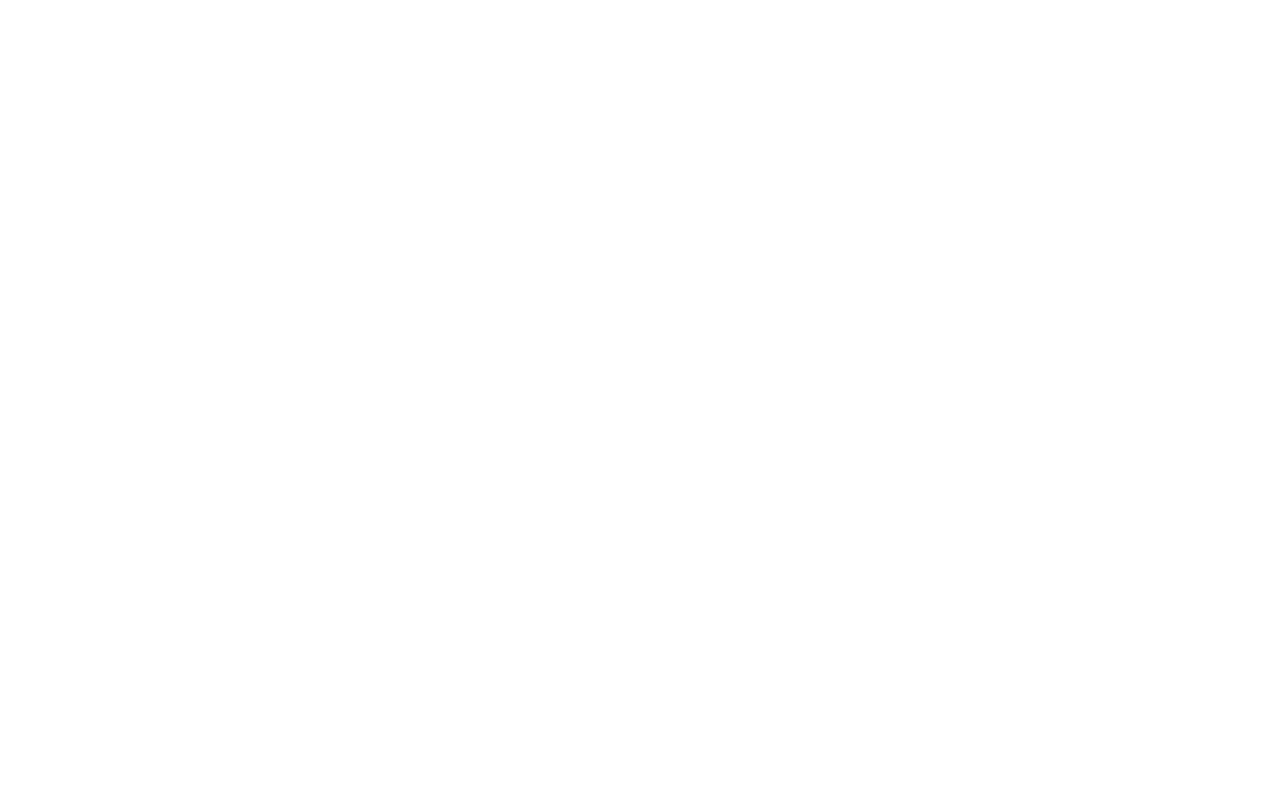
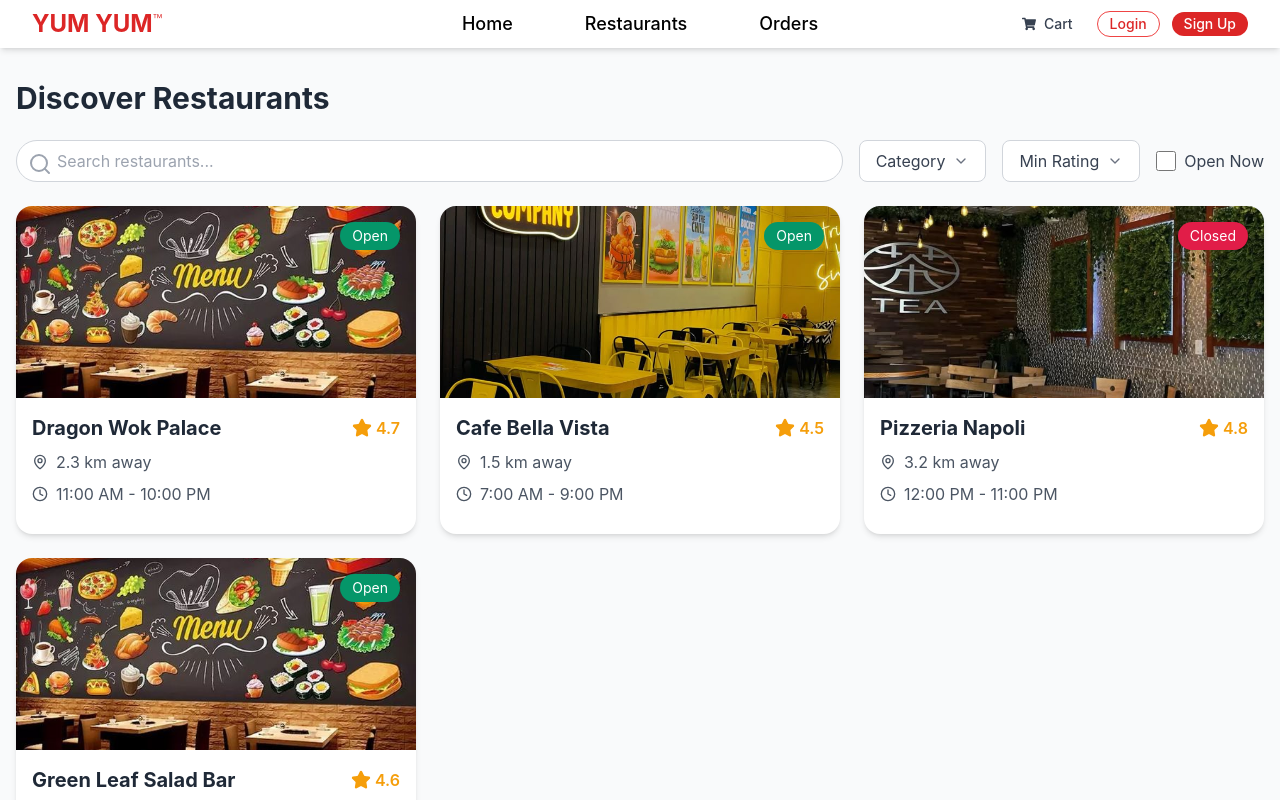
Before and after one commit to Susadi11/Distributed-Systems-Microservices-Assignment, a React (Create React App) app in the folder frontend-user/: page /restaurants in a window 1280 px wide. Before the commit this address had no page. Shown: the top 800 px of the page. Built offline with nearby package versions, Linux system fonts and the light colour scheme.

Commit message:
implement restaurant page

```diff
--- a/frontend-user/src/App.js
+++ b/frontend-user/src/App.js
@@ -4,6 +4,7 @@ import LandingPage from "./pages/LandingPage";
 import {LoginPage} from "./pages/LoginPage";
 import {SignupPage} from "./pages/SignupPage";
 import RestaurantMenu from "./pages/RestaurantMenu";
+import RestaurantsList from "./pages/RestaurantsList";
 
 export default function App() {
     return (
@@ -12,6 +13,7 @@ export default function App() {
             <Route path="/login" element={<LoginPage />} />
             <Route path="/signup" element={<SignupPage />} />
             <Route path="/menu" element={<RestaurantMenu />} />
+            <Route path="/restaurants" element={<RestaurantsList />} />
         </Routes>
     );
 }
--- /dev/null
+++ b/frontend-user/src/components/Restaurant/Restaurants.js
@@ -0,0 +1,213 @@
+import React, { useState } from 'react';
+import {
+    MapPin,
+    Star,
+    Clock,
+    Filter,
+    Search,
+    ChevronDown
+} from 'lucide-react';
+import res1 from '../../images/res1.jpeg';
+import res2 from '../../images/res2.jpeg';
+import res3 from '../../images/res3.jpeg';
+
+const Restaurants = () => {
+    const [filters, setFilters] = useState({
+        category: null,
+        minRating: null,
+        openNow: false
+    });
+    const [searchTerm, setSearchTerm] = useState('');
+
+    const restaurantCategories = [
+        'Chinese', 'Italian', 'Cafe', 'Fast Food', 'Bakery'
+    ];
+
+    const restaurants = [
+        {
+            id: 1,
+            name: 'Dragon Wok Palace',
+            category: 'Chinese',
+            rating: 4.7,
+            distance: '2.3 km',
+            openTime: '11:00 AM - 10:00 PM',
+            image: res1,
+            specialties: ['Dim Sum', 'Fried Rice', 'Noodles'],
+            isOpen: true,
+            tags: ['Dine-in', 'Takeaway', 'Delivery']
+        },
+        {
+            id: 2,
+            name: 'Cafe Bella Vista',
+            category: 'Cafe',
+            rating: 4.5,
+            distance: '1.5 km',
+            openTime: '7:00 AM - 9:00 PM',
+            image: res2,
+            specialties: ['Espresso', 'Pastries', 'Sandwiches'],
+            isOpen: true,
+            tags: ['Coffee', 'Breakfast', 'Brunch']
+        },
+        {
+            id: 3,
+            name: 'Pizzeria Napoli',
+            category: 'Italian',
+            rating: 4.8,
+            distance: '3.2 km',
+            openTime: '12:00 PM - 11:00 PM',
+            image: res3,
+            specialties: ['Wood Fired Pizza', 'Pasta', 'Risotto'],
+            isOpen: false,
+            tags: ['Dine-in', 'Takeaway']
+        },
+        {
+            id: 4,
+            name: 'Green Leaf Salad Bar',
+            category: 'Fast Food',
+            rating: 4.6,
+            distance: '1.8 km',
+            openTime: '10:00 AM - 9:00 PM',
+            image: res1,
+            specialties: ['Healthy Bowls', 'Smoothies', 'Wraps'],
+            isOpen: true,
+            tags: ['Healthy', 'Vegan Options']
+        }
+    ];
+
+    const filteredRestaurants = restaurants.filter(restaurant => {
+        const matchesSearch = restaurant.name.toLowerCase().includes(searchTerm.toLowerCase());
+        const matchesCategory = !filters.category || restaurant.category === filters.category;
+        const matchesRating = !filters.minRating || restaurant.rating >= filters.minRating;
+        const matchesOpenStatus = !filters.openNow || restaurant.isOpen;
+
+        return matchesSearch && matchesCategory && matchesRating && matchesOpenStatus;
+    });
+
+    const renderFilterDropdown = (label, options, currentValue, onSelect) => (
+        <div className="relative group">
+            <button className="flex items-center bg-white border border-gray-300 rounded-lg px-4 py-2 text-gray-700 hover:bg-gray-50 transition">
+                {currentValue || label}
+                <ChevronDown className="ml-2 w-4 h-4 text-gray-500" />
+            </button>
+            <div className="absolute z-10 hidden group-hover:block bg-white shadow-lg rounded-lg mt-2 w-48 border">
+                {options.map((option) => (
+                    <button
+                        key={option}
+                        className="w-full text-left px-4 py-2 hover:bg-gray-100"
+                        onClick={() => onSelect(option)}
+                    >
+                        {option}
+                    </button>
+                ))}
+                {currentValue && (
+                    <button
+                        className="w-full text-left px-4 py-2 text-red-600 hover:bg-gray-100"
+                        onClick={() => onSelect(null)}
+                    >
+                        Clear
+                    </button>
+                )}
+            </div>
+        </div>
+    );
+
+    const renderRestaurantCard = (restaurant) => (
+        <div
+            key={restaurant.id}
+            className="bg-white rounded-2xl shadow-md overflow-hidden transform transition-all hover:scale-105 hover:shadow-xl"
+        >
+            <div className="relative">
+                <img
+                    src={restaurant.image}
+                    alt={restaurant.name}
+                    className="w-full h-48 object-cover"
+                />
+                <div className={`absolute top-4 right-4 px-3 py-1 rounded-full text-white text-sm ${
+                    restaurant.isOpen ? 'bg-emerald-600' : 'bg-rose-600'
+                }`}>
+                    {restaurant.isOpen ? 'Open' : 'Closed'}
+                </div>
+            </div>
+            <div className="p-4">
+                <div className="flex justify-between items-center mb-2">
+                    <h3 className="text-xl font-bold text-gray-800">{restaurant.name}</h3>
+                    <div className="flex items-center text-amber-500">
+                        <Star className="w-5 h-5 mr-1" fill="currentColor" />
+                        <span className="font-semibold">{restaurant.rating}</span>
+                    </div>
+                </div>
+                <div className="flex items-center text-gray-600 mb-2">
+                    <MapPin className="w-4 h-4 mr-2" />
+                    <span>{restaurant.distance} away</span>
+                </div>
+                <div className="flex items-center text-gray-600 mb-3">
+                    <Clock className="w-4 h-4 mr-2" />
+                    <span>{restaurant.openTime}</span>
+                </div>
+            </div>
+        </div>
+    );
+
+    return (
+        <div className="bg-gray-50 min-h-screen">
+            <div className="container mx-auto px-4 py-8">
+                <h1 className="text-3xl font-bold text-gray-800 mb-6">Discover Restaurants</h1>
+
+                {/* Advanced Filtering Section */}
+                <div className="mb-6 flex flex-wrap gap-4 items-center">
+                    {/* Search Input */}
+                    <div className="relative flex-grow">
+                        <input
+                            type="text"
+                            placeholder="Search restaurants..."
+                            className="w-full px-4 py-2 pl-10 border border-gray-300 rounded-3xl focus:outline-none focus:ring-2 focus:ring-red-200"
+                            value={searchTerm}
+                            onChange={(e) => setSearchTerm(e.target.value)}
+                        />
+                        <Search className="absolute left-3 top-3 text-gray-400" />
+                    </div>
+
+                    {/* Category Filter */}
+                    {renderFilterDropdown(
+                        'Category',
+                        restaurantCategories,
+                        filters.category,
+                        (category) => setFilters(prev => ({ ...prev, category }))
+                    )}
+
+                    {/* Rating Filter */}
+                    {renderFilterDropdown(
+                        'Min Rating',
+                        [4.0, 4.5, 4.7],
+                        filters.minRating ? `${filters.minRating}+` : null,
+                        (rating) => setFilters(prev => ({ ...prev, minRating: rating }))
+                    )}
+
+                    {/* Open Now Toggle */}
+                    <label className="flex items-center space-x-2 cursor-pointer">
+                        <input
+                            type="checkbox"
+                            checked={filters.openNow}
+                            onChange={() => setFilters(prev => ({ ...prev, openNow: !prev.openNow }))}
+                            className="form-checkbox h-5 w-5 text-emerald-600 rounded focus:ring-emerald-500"
+                        />
+                        <span className="text-gray-700">Open Now</span>
+                    </label>
+                </div>
+
+                {/* Restaurants Grid */}
+                <div className="grid md:grid-cols-2 lg:grid-cols-3 gap-6">
+                    {filteredRestaurants.length > 0 ? (
+                        filteredRestaurants.map(renderRestaurantCard)
+                    ) : (
+                        <div className="col-span-full text-center text-gray-500">
+                            No restaurants found
+                        </div>
+                    )}
+                </div>
+            </div>
+        </div>
+    );
+};
+
+export default Restaurants;
--- /dev/null
+++ b/frontend-user/src/pages/RestaurantsList.js
@@ -0,0 +1,14 @@
+import React from 'react';
+import Navbar from "../components/Utility/Navbar";
+import Footer from "../components/Utility/Footer";
+import Restaurants from "../components/Restaurant/Restaurants";
+
+export default function RestaurantsList() {
+    return (
+        <div>
+            <Navbar/>
+            <Restaurants/>
+            <Footer/>
+        </div>
+    );
+}
```
